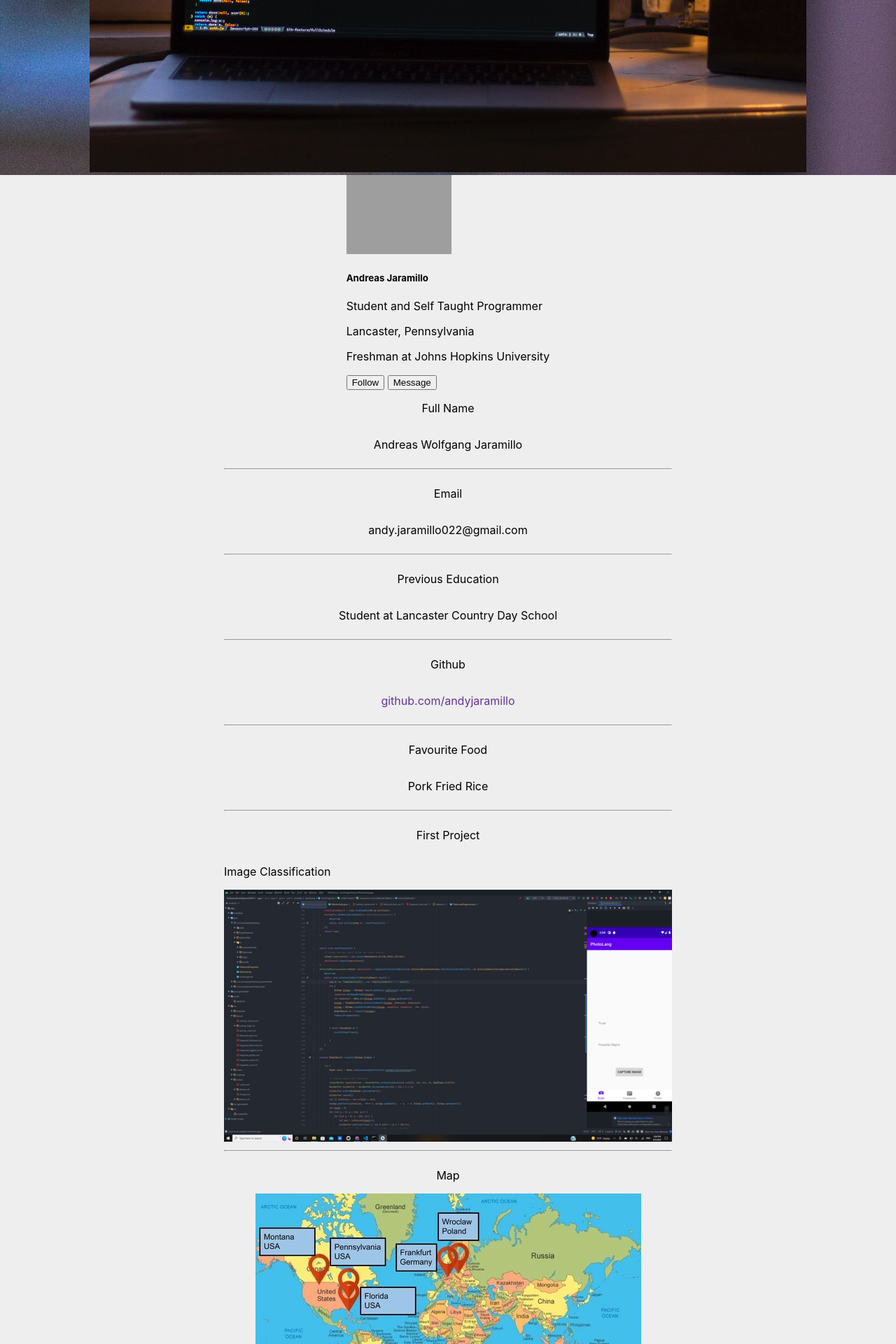
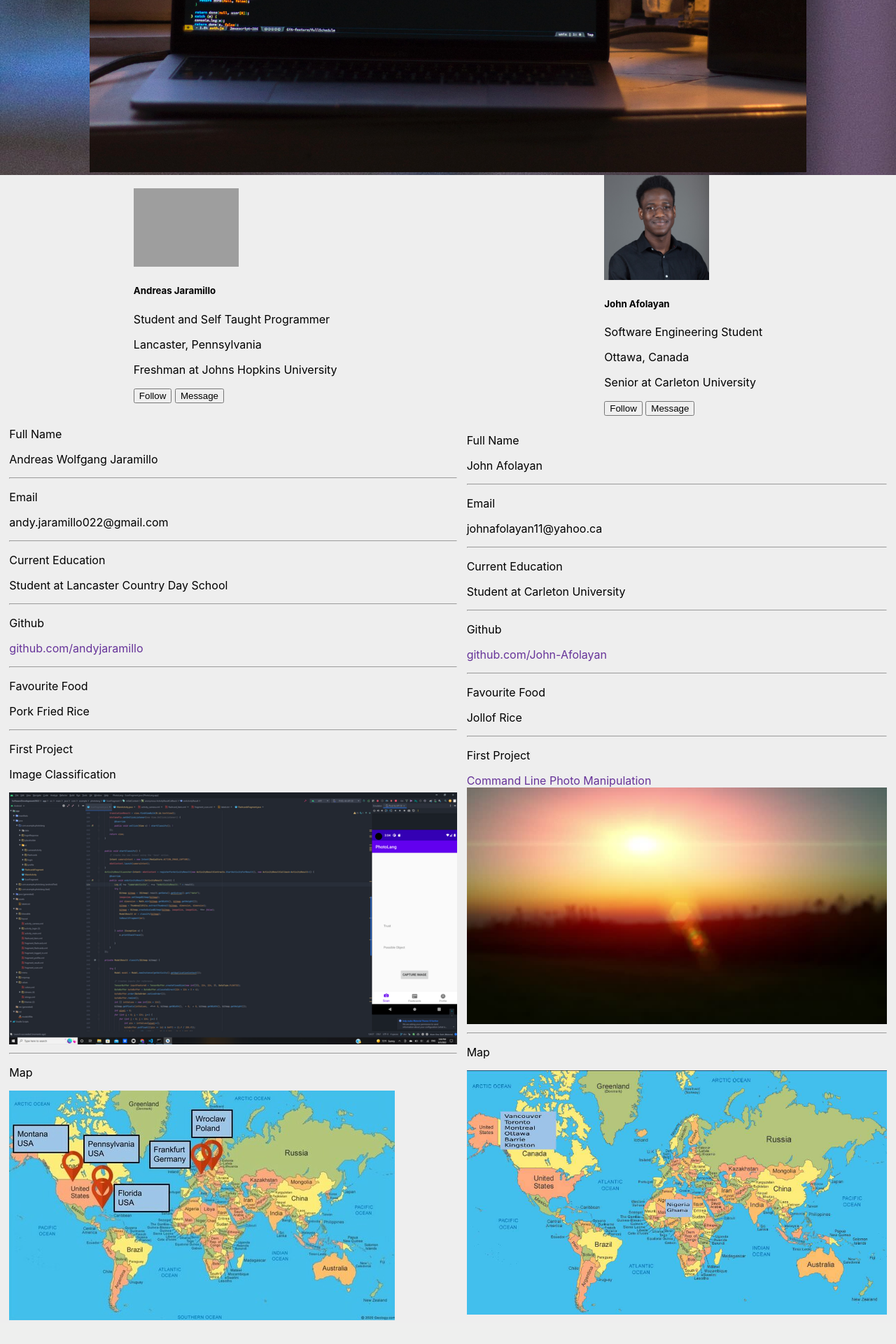
Before and after one commit to andyjaramillo/project-python-and-piranha-1, a Flask app: page /aboutus/ in a window 1280 px wide. Shown: the part 834-2754 px from the top of the page at 70% size. After the commit the page ends 2720 px from the top, so only its background shows below. Run offline with Flask 2, Linux system fonts and the light colour scheme; some libraries are stand-ins or nearby versions; grey boxes are pictures that could not be loaded.

Commit message:
finished about us page

```diff
--- a/app/static/styles/aboutus.css
+++ b/app/static/styles/aboutus.css
@@ -1,9 +1,15 @@
-.row{
+.column-one{
     display: flex;
-    flex-direction: column;
     align-items: center;
-    justify-content: space-between;
+    justify-content: space-around;
 }
+
+.column-two{
+    display: flex;
+    align-items: center;
+    justify-content: space-evenly;
+}
+
 .coderimage {
     background: url(../static/img/bg.jpg) repeat-x;
     position: relative;
--- a/app/templates/aboutus.html
+++ b/app/templates/aboutus.html
@@ -16,6 +16,8 @@
   <section style="background-color: #eee;">
 
     <div class="row">
+      <div class="column-one">
+        <!-- Andy's Section -->
         <div class="col-lg-4">
           <div class="card mb-4">
             <div class="card-body text-center">
@@ -33,6 +35,26 @@
           </div>
         </div>
 
+        <!-- John's Section -->
+        <div class="col-lg-4">
+          <div class="card mb-4">
+            <div class="card-body text-center">
+              <img src="../static/img/John.jpg" alt="avatar" class="rounded-circle img-fluid" style="width: 150px;">
+              <h5 class="my-3">John Afolayan</h5>
+              <p class="text-muted mb-1">Software Engineering Student</p>
+              <p class="text-muted mb-1">Ottawa, Canada</p>
+              <p class="text-muted mb-4">Senior at Carleton University</p>
+              <div class="d-flex justify-content-center mb-2">
+                <button type="button" class="btn btn-primary">Follow</button>
+                <button type="button" class="btn btn-outline-primary ms-1">Message</button>
+              </div>
+            </div>
+          </div>
+        </div>
+      </div>
+
+      <div class="column-two">
+        <!-- Andy's Section -->
         <div class="col-lg-8">
           <div class="card mb-4">
             <div class="card-body">
@@ -56,7 +78,7 @@
               <hr>
               <div class="row">
                 <div class="col-sm-3">
-                <p class="mb-0">Previous Education</p>
+                  <p class="mb-0">Current Education</p>
                 </div>
                 <div class="col-sm-9">
                   <p class="text-muted mb-0">Student at Lancaster Country Day School</p>
@@ -102,6 +124,78 @@
             </div>
           </div>
         </div>
+
+        <!-- John's Section -->
+        <div class="col-lg-8">
+          <div class="card mb-4">
+            <div class="card-body">
+              <div class="row">
+                <div class="col-sm-3">
+                  <p class="mb-0">Full Name</p>
+                </div>
+                <div class="col-sm-9">
+                  <p class="text-muted mb-0">John Afolayan</p>
+                </div>
+              </div>
+              <hr>
+              <div class="row">
+                <div class="col-sm-3">
+                  <p class="mb-0">Email</p>
+                </div>
+                <div class="col-sm-9">
+                  <p class="text-muted mb-0">johnafolayan11@yahoo.ca</p>
+                </div>
+              </div>
+              <hr>
+              <div class="row">
+                <div class="col-sm-3">
+                  <p class="mb-0">Current Education</p>
+                </div>
+                <div class="col-sm-9">
+                  <p class="text-muted mb-0">Student at Carleton University</p>
+                </div>
+              </div>
+              <hr>
+              <div class="row">
+                <div class="col-sm-3">
+                  <p class="mb-0">Github</p>
+                </div>
+                <div class="col-sm-9">
+                  <p class="text-muted mb-0"><a href="https://github.com/John-Afolayan">github.com/John-Afolayan</a></p>
+                </div>
+              </div>
+              <hr>
+              <div class="row">
+                <div class="col-sm-3">
+                  <p class="mb-0">Favourite Food</p>
+                </div>
+                <div class="col-sm-9">
+                  <p class="text-muted mb-0">Jollof Rice</p>
+                </div>
+              </div>
+              <hr>
+              <div class="row">
+                <div class="col-sm-3">
+                  <p class="mb-0">First Project</p>
+                </div>
+                <a href="https://github.com/John-Afolayan/PhotoEditor">Command Line Photo Manipulation</a>
+                <div class="col-sm-9">
+                  <img src="../static/img/photo-editor.jpg" style="max-width:600px; max-height: 600px;">
+                </div>
+              </div>
+              <hr>
+              <div class="row">
+                <div class="col-sm-3">
+                  <p class="mb-0">Map</p>
+                </div>
+                <div class="col-sm-9">
+                  <img src="../static/img/john-countries.jpg" style="max-width:600px; max-height: 600px;">
+                </div>
+              </div>
+            </div>
+          </div>
+        </div>
+      </div>
     </div>
   </section>
 </body>
```
Also changed, not shown: app/static/img/John.jpg (added), app/static/img/john-countries.jpg (added), app/static/img/photo-editor.jpg (added). Lines whose indentation alone changed are shown as unchanged.
